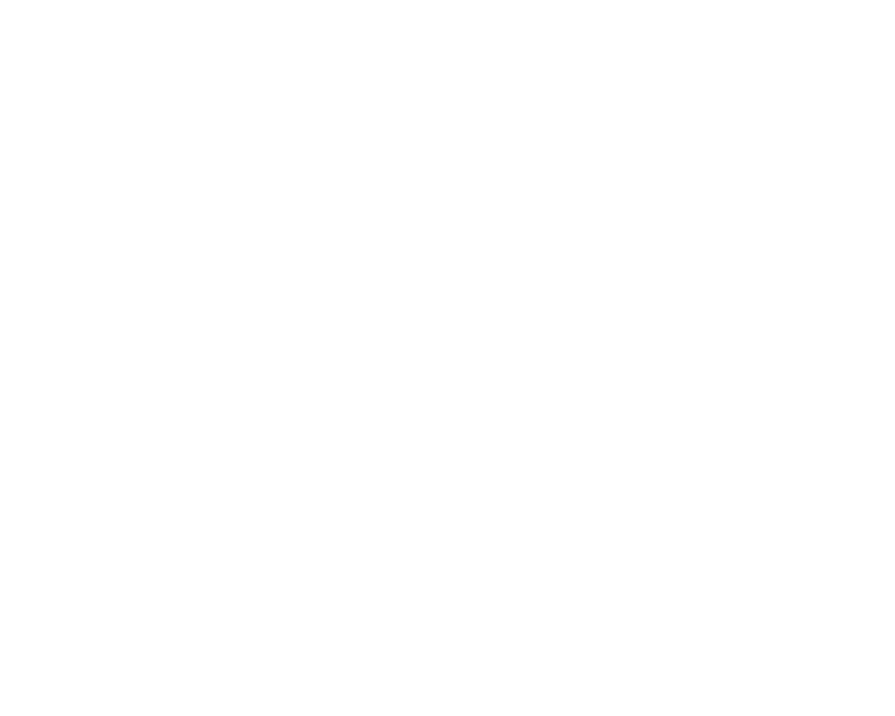
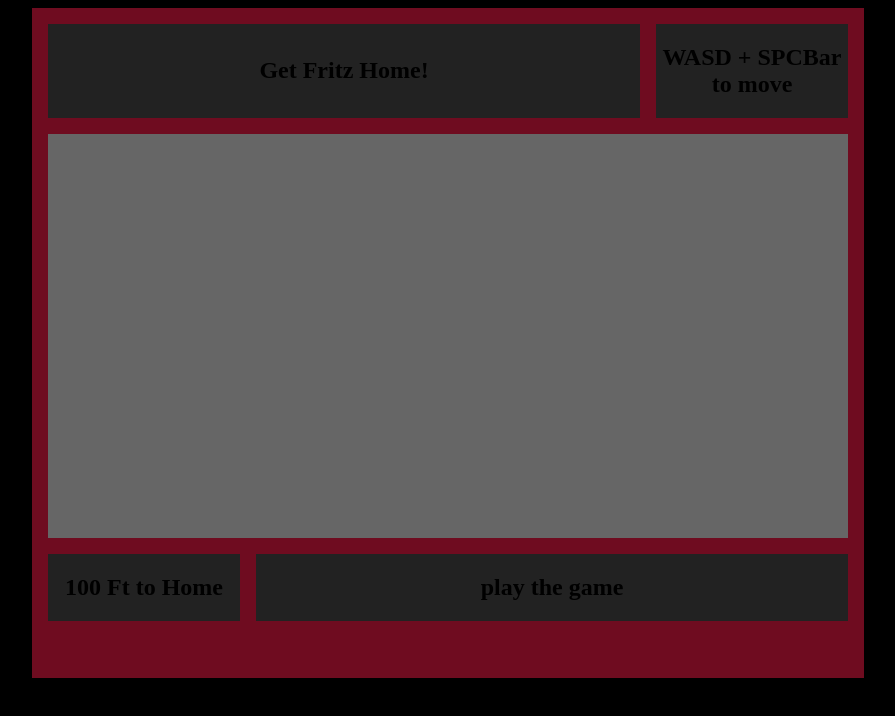
Before and after one commit to WaltersMatthew/Fritz-in-the-City, a plain HTML site: page index.html in a window 1280 px wide. Shown: the whole page, without its empty margins (192-1087 px from the left). Drawn offline with Linux system fonts and the light colour scheme.

Commit message:
add grid layout for gamescreen

```diff
--- a/index.html
+++ b/index.html
@@ -10,10 +10,13 @@
 </head>
 <body>
     <div id="container">
-        <header id="banner"></header>
+        <aside id="top-left"><h2>Get Fritz Home!</h2></aside>
+        <aside id="top-right"><h2 id="controls">WASD + SPCBar to move</h2></aside>
         <main>
             <canvas id="canvas"></canvas>
         </main>
+        <aside id="btm-left"><h2>100 Ft to Home</h2></aside>
+        <aside id="btm-right"><h2 id="status">play the game</h2></aside>
     </div>
 </body>
 </html>
--- a/styles.css
+++ b/styles.css
@@ -0,0 +1,53 @@
+body {
+    text-align: center;
+    background-color: black;
+
+}
+
+canvas {
+    width: 100%;
+    height: 100%;
+    background-color: #666;
+}
+
+#container {
+    max-width: 50em;
+    background-color: rgb(111,12,32);
+    margin: 0 auto;
+    padding: 1em;
+    display: grid;
+    grid-gap: 1em;
+    grid-template-rows: .25fr .5fr .25fr;
+    grid-template-columns: .25fr .5fr .25fr;
+    grid-template-areas:"top-left top-left top-right"
+                        "game game game"
+                        "btm-left btm-right btm-right";
+}
+
+#top-left, #top-right, #btm-left, #btm-right {
+    display: flex;
+    justify-content: center;
+    align-items: center;
+    background-color: #222;
+}
+
+#top-left {
+grid-area: top-left;
+}
+
+#top-right {
+    grid-area: top-right;
+}
+
+main {
+    grid-area: game;
+}
+
+
+#btm-left {
+    grid-area: btm-left;
+}
+
+#btm-right {
+    grid-area: btm-right;
+}
```
